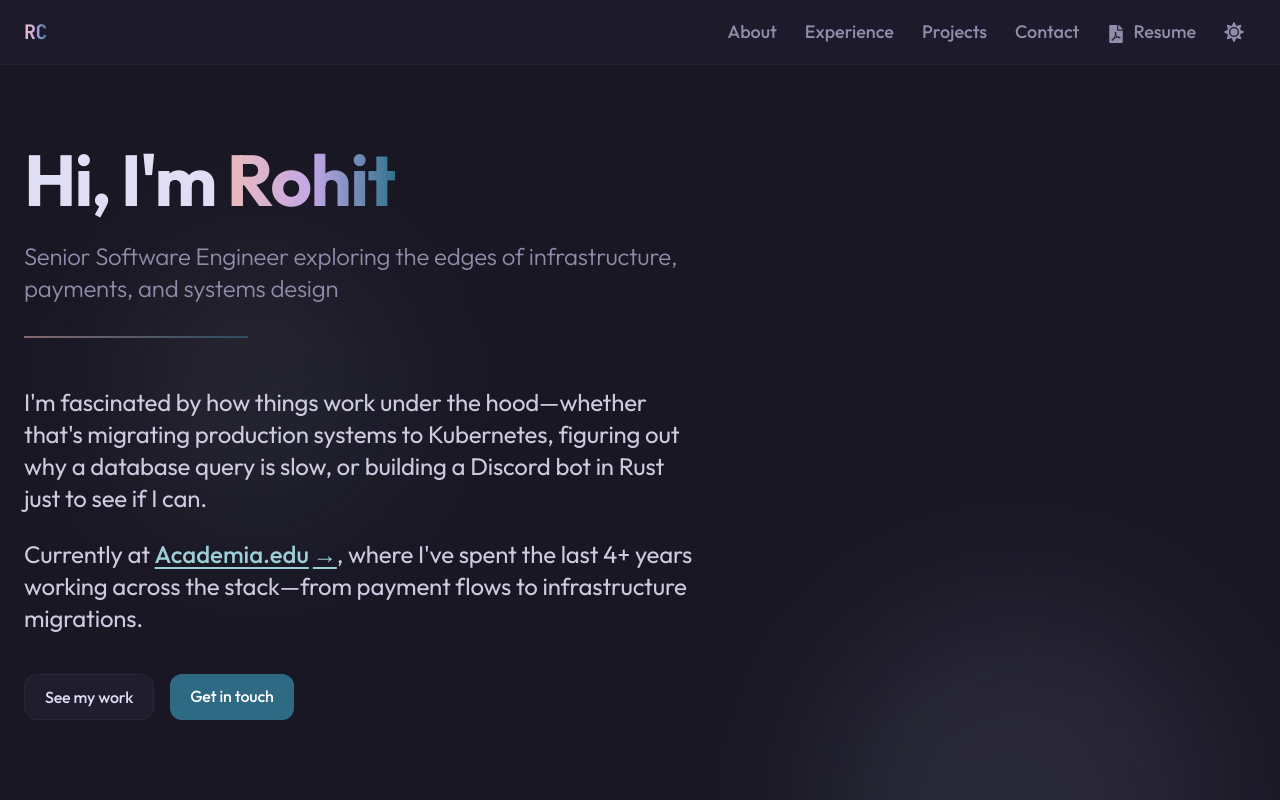
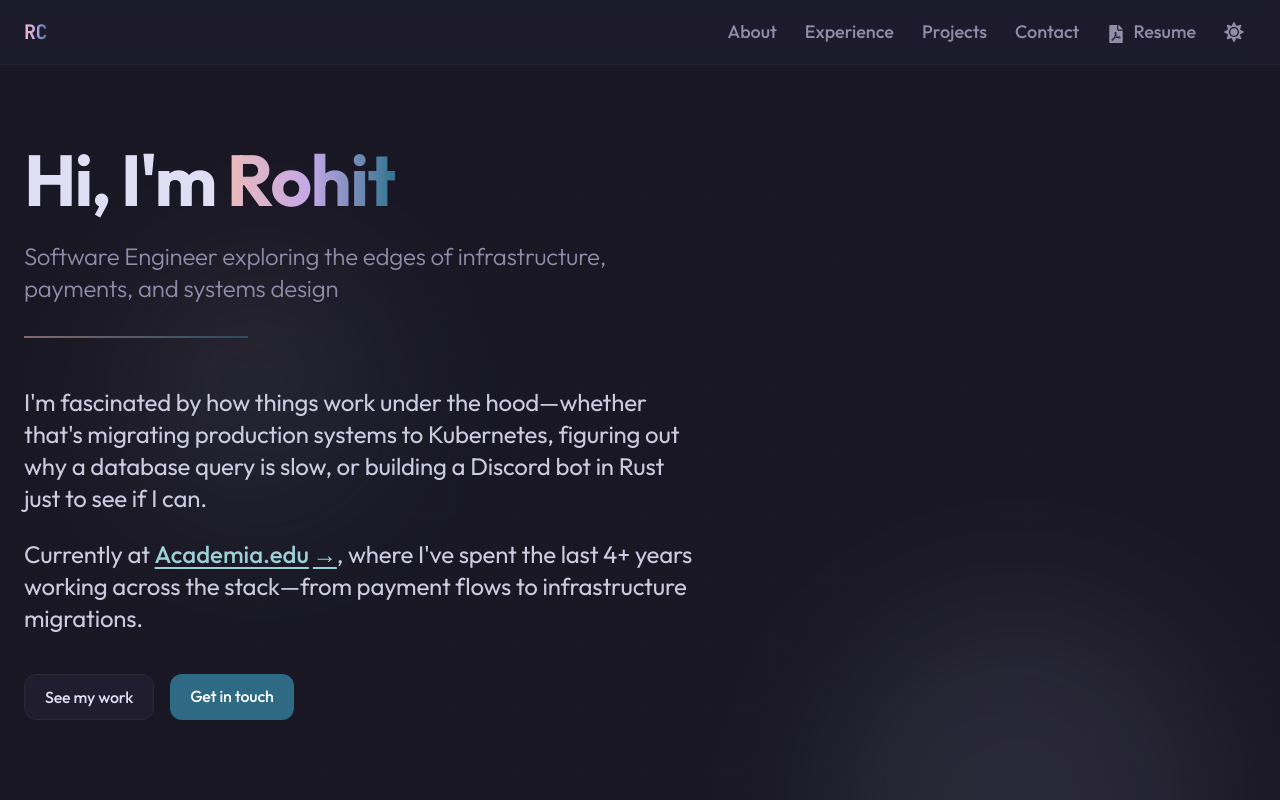
Before and after one commit to InfernapeXavier/InfernapeXavier.github.io, a Next.js app: page / in a window 1280 px wide. Shown: the top 800 px of the page. Built offline with nearby package versions, Linux system fonts and the light colour scheme.

Commit message:
fix: remove senior from headline

```diff
--- a/src/app/page.tsx
+++ b/src/app/page.tsx
@@ -62,8 +62,8 @@ export default function Home() {
               </span>
             </h1>
             <h2 className="section-subheading max-w-2xl">
-              Senior Software Engineer exploring the edges of infrastructure,
-              payments, and systems design
+              Software Engineer exploring the edges of infrastructure, payments,
+              and systems design
             </h2>
             <div className="h-0.5 w-1/4 bg-gradient-to-r from-rose-pine-rose to-rose-pine-pine mb-12 opacity-50" />
 
```
